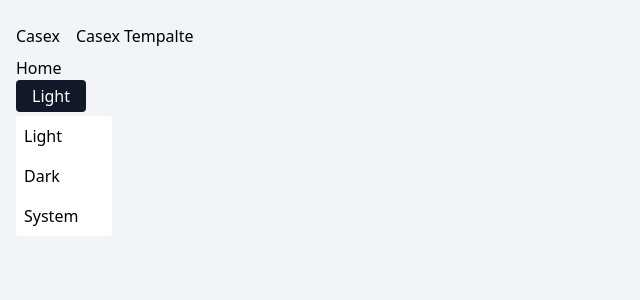
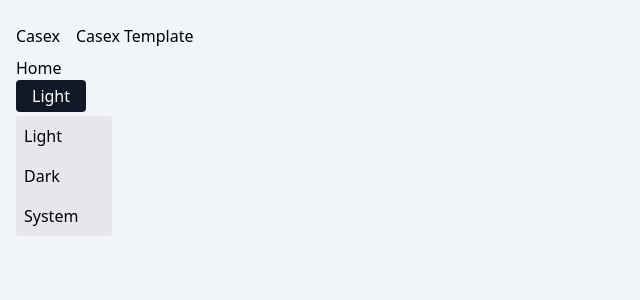
Before and after one commit to dxtr-dot-dev/dxtr.dev, a SvelteKit app: page / in a window 1280 px wide. Both pictures are taken after a click on the button "Light". Shown: the top 300 px of the page, without its empty margins (0-640 px from the left). Built offline with nearby package versions, Linux system fonts and the light colour scheme.

Commit message:
Add click outside action & cyan colors

```diff
--- /dev/null
+++ b/src/actions/click-outside.ts
@@ -0,0 +1,15 @@
+export function clickOutside(node: HTMLElement) {
+	const handleClick = (event: Event) => {
+		if (!node.contains(event.target as HTMLElement)) {
+			node.dispatchEvent(new CustomEvent('outclick'));
+		}
+	};
+
+	document.addEventListener('click', handleClick, true);
+
+	return {
+		destroy() {
+			document.removeEventListener('click', handleClick, true);
+		}
+	};
+}
--- a/src/components/theme-switch/ThemeSwitch.svelte
+++ b/src/components/theme-switch/ThemeSwitch.svelte
@@ -1,5 +1,6 @@
 <script lang="ts">
 	import type { ThemeSelection } from '$types/Theme';
+	import { clickOutside } from '$actions/click-outside';
 
 	export let value: ThemeSelection;
 	const themeValues: ThemeSelection[] = ['light', 'dark', 'system'];
@@ -19,10 +20,14 @@
 	</button>
 
 	{#if open}
-		<div class="absolute top-full mt-1 w-24 bg-white dark:bg-gray-900 rounded overflow-hidden">
+		<div
+			class="absolute top-full mt-1 w-24 bg-gray-200 dark:bg-gray-900 rounded overflow-hidden"
+			use:clickOutside
+			on:outclick={() => (open = false)}
+		>
 			{#each themeValues as themeValue}
 				<button
-					class="capitalize p-2 w-full text-left"
+					class="capitalize p-2 w-full text-left dark:hover:bg-cyan-900 hover:bg-cyan-100 transition"
 					class:selected={themeValue === value}
 					type="button"
 					on:click={() => (value = themeValue)}>{themeValue}</button
@@ -34,6 +39,6 @@
 
 <style lang="postcss">
 	.selected {
-		@apply bg-red-500 text-white;
+		@apply !bg-cyan-600 text-white;
 	}
 </style>
--- a/src/routes/Header.svelte
+++ b/src/routes/Header.svelte
@@ -8,7 +8,7 @@
 			<a href="/casex">Casex</a>
 		</li>
 		<li aria-current={$page.url.pathname === '/casex-template' ? 'page' : undefined}>
-			<a href="/casex-template">Casex Tempalte</a>
+			<a href="/casex-template">Casex Template</a>
 		</li>
 	</ul>
 </nav>
--- a/svelte.config.js
+++ b/svelte.config.js
@@ -20,6 +20,7 @@ const config = {
 		}),
 
 		alias: {
+			'$actions/*': 'src/actions/*',
 			'$components/*': 'src/components/*',
 			'$types/*': 'src/types/*'
 		}
```
